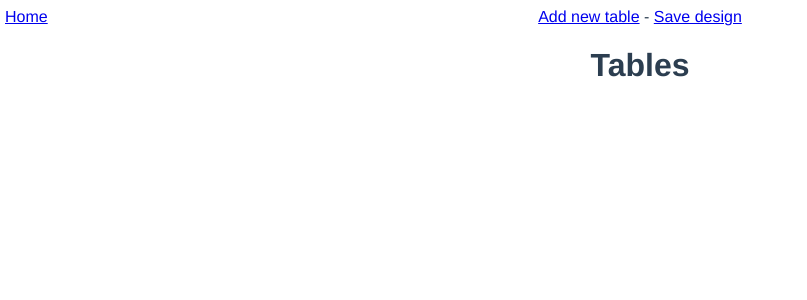
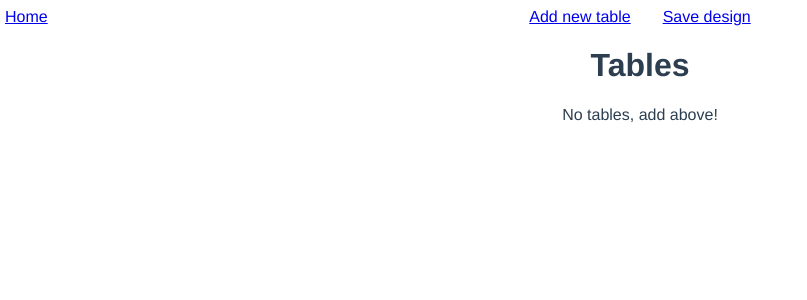
Before and after one commit to amurf/json-schema-api, a Vue app in the folder frontend/: page /designer in a window 1280 px wide. Shown: the top 300 px of the page, without its empty margins (0-807 px from the left). Built offline with nearby package versions, Linux system fonts and the light colour scheme.

Commit message:
Add save page

```diff
--- /dev/null
+++ b/frontend/src/components/Save.vue
@@ -0,0 +1,13 @@
+<template>
+  <div>
+    <h2>Current schema</h2>
+    <pre>{{ schema }}</pre>
+  </div>
+</template>
+
+<script>
+export default {
+  name: "Save",
+  props: [ "schema" ],
+}
+</script>
--- a/frontend/src/router/index.ts
+++ b/frontend/src/router/index.ts
@@ -36,6 +36,11 @@ Vue.use(VueRouter)
       name: 'Add table',
       component: () => import(/* webpackChunkName: "add-table" */ '../components/AddTable.vue')
     },
+    {
+      path: 'save',
+      name: 'Save',
+      component: () => import(/* webpackChunkName: "save" */ '../components/Save.vue')
+    },
     ],
   }
 ]
--- a/frontend/src/views/Designer.vue
+++ b/frontend/src/views/Designer.vue
@@ -1,13 +1,15 @@
 <template>
   <div class="api-designer">
 
-    <router-link :to="{name: 'Add table'}">Add new table</router-link>
-    -
-    <router-link :to="{name: 'Add table'}">Save design</router-link>
+    <div class='mini-nav'>
+      <router-link :to="{name: 'Add table'}">Add new table</router-link>
+      <router-link :to="{name: 'Save'}">Save design</router-link>
+    </div>
 
     <h1>Tables</h1>
+    <p v-if="tables.length === 0">No tables, add above!</p>
     <router-link class='edit-link' v-for="table in tables" :key="table"
-                 :to="{name: 'Table Details', params: { name: table } }">
+                                   :to="{name: 'Table Details', params: { name: table } }">
       Edit {{ table }}
     </router-link>
 
@@ -47,7 +49,14 @@ export default {
 }
 </script>
 <style scoped>
-.edit-link { display: block; }
+
+.mini-nav a {
+  padding: 1em;
+}
+
+.edit-link {
+  display: block;
+}
 
 button {
   padding: 0.5em;
```
